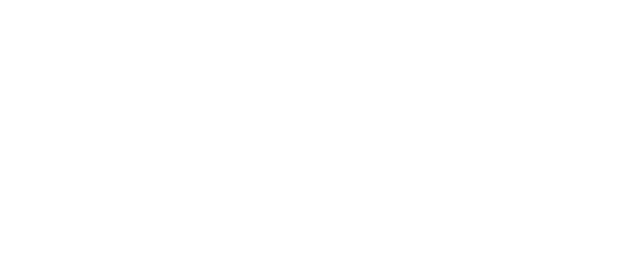
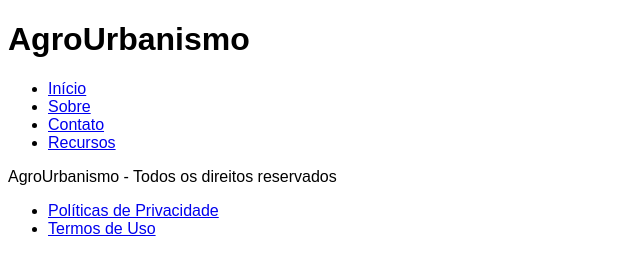
Before and after one commit to KarolineGarletGoulart/ep5, a plain HTML site: page index.html in a window 1280 px wide. Shown: the whole page, without its empty margins (0-640 px from the left). Drawn offline with Linux system fonts and the light colour scheme.

Commit message:
Add files via upload

```diff
--- a/index.html
+++ b/index.html
@@ -4,9 +4,33 @@
     <meta charset="UTF-8">
     <meta name="viewport" content="width=device-width, initial-scale=1.0">
     <link rel="stylesheet" href="style.css">
-    <title>Document</title>
+    <title>AgroUrbanismo: Notícias e Tendẽncias</title>
 </head>
 <body>
+    <header>
+        <h1>AgroUrbanismo</h1>
+    <nav>
+        <ul>
+            <li><a href="index.html">Início</a></li>
+            <li><a href="sobre.html">Sobre</a></li>
+            <li><a href="contato.html">Contato</a></li>
+            <li><a href="recursos.html">Recursos</a></li>
+        </ul>
+    </nav>
+    </header>
+    <main>
 
-</body>
+    </main>
+    <footer>
+        <div>
+            <p>AgroUrbanismo - Todos os direitos reservados</p>
+        </div>
+        <div>
+        <ul>
+            <li><a href="#">Políticas de Privacidade</a></li>
+            <li><a href="#">Termos de Uso</a></li>
+        </ul>
+        </div>
+    </footer>
+    <script src="script.js"></script>
 </html>
--- a/style.css
+++ b/style.css
@@ -0,0 +1,3 @@
+body {
+    font-family: Arial, Helvetica, sans-serif;
+}
```
